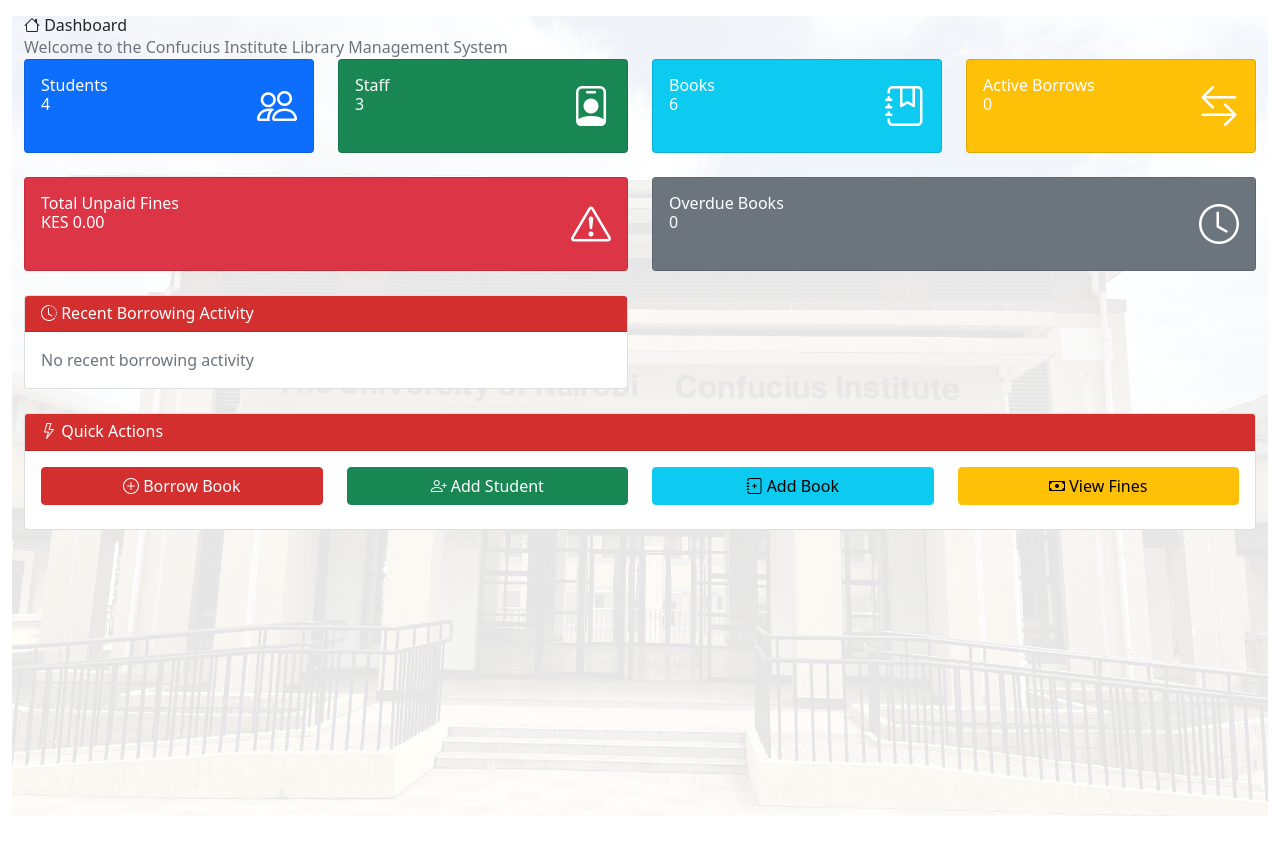
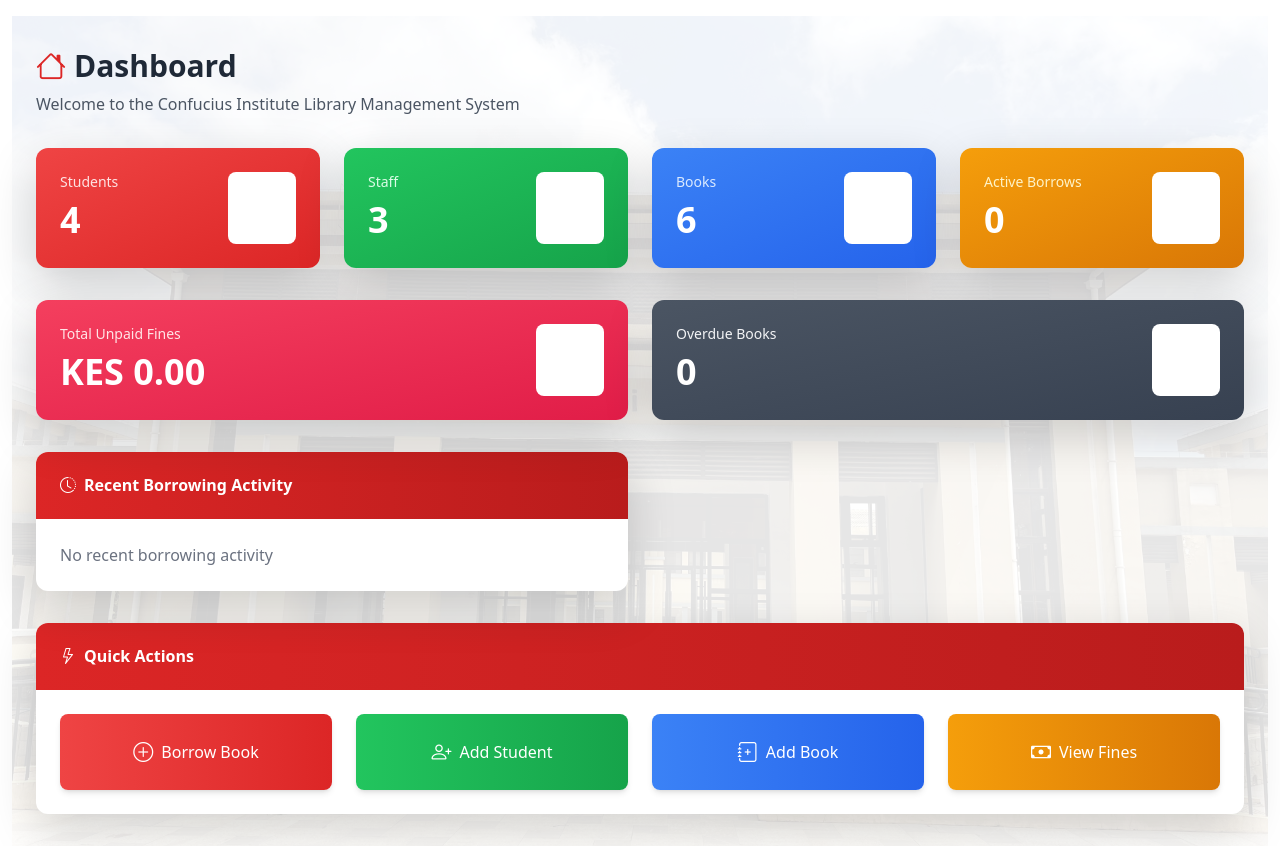
Before and after one commit to Joy-Ka/CIUON_Library_MS-main, a Flask app: page /dashboard/ in a window 1280 px wide. Shown: the part 72-918 px from the top of the page. Before the commit the page ends 888 px from the top, so only its background shows below. Run offline with Flask 3, Linux system fonts and the light colour scheme; a user stored in the database is signed in; data comes from the database, SQL or seed files in the repository; data that the repository does not hold is empty; some libraries are stand-ins or nearby versions.

Commit message:
Update dashboard layout with modern UI design and improved user experience
Refactors the dashboard page template to use Tailwind CSS for UI layout, replacing legacy Bootstrap components while preserving existing functionalities.

Replit-Commit-Author: Agent
Replit-Commit-Session-Id: be613452-3159-4f4d-a057-bf46f5bd1648
Replit-Commit-Checkpoint-Type: intermediate_checkpoint
Replit-Commit-Screenshot-Url: https://storage.googleapis.com/screenshot-production-us-central1/bafd40ae-12e8-4604-b39c-a005d7667c04/be613452-3159-4f4d-a057-bf46f5bd1648/rUH8uYv

```diff
--- a/templates/dashboard/index.html
+++ b/templates/dashboard/index.html
@@ -3,209 +3,188 @@
 {% block title %}Dashboard - Confucius Institute Library{% endblock %}
 
 {% block content %}
-<div class="dashboard-background">
-<div class="container-fluid">
-<div class="row">
-    <div class="col-12">
-        <h2><i class="bi bi-house"></i> Dashboard</h2>
-        <p class="text-muted">Welcome to the Confucius Institute Library Management System</p>
+<div class="min-h-screen bg-gradient-to-br from-gray-50 to-gray-100" style="background-image: linear-gradient(rgba(255, 255, 255, 0.9), rgba(255, 255, 255, 0.9)), url('/static/images/background.jpg'); background-size: cover; background-position: center; background-attachment: fixed;">
+    <div class="max-w-7xl mx-auto px-4 sm:px-6 lg:px-8 py-8">
+
+        <div class="mb-8">
+            <h2 class="text-3xl font-bold text-gray-800 flex items-center gap-2">
+                <i class="bi bi-house text-red-600"></i> Dashboard
+            </h2>
+            <p class="text-gray-600 mt-2">Welcome to the Confucius Institute Library Management System</p>
+        </div>
+
+        <div class="grid grid-cols-1 md:grid-cols-2 lg:grid-cols-4 gap-6 mb-8">
+            <div class="bg-gradient-to-br from-red-500 to-red-600 rounded-xl shadow-lg p-6 text-white transform transition hover:scale-105">
+                <div class="flex justify-between items-start">
+                    <div>
+                        <h5 class="text-red-100 text-sm font-medium mb-2">Students</h5>
+                        <h3 class="text-4xl font-bold">{{ total_students }}</h3>
+                    </div>
+                    <div class="bg-white bg-opacity-20 rounded-lg p-3">
+                        <i class="bi bi-people text-4xl"></i>
+                    </div>
                 </div>
             </div>
 
-<div class="row mb-4">
-    <div class="col-md-3">
-        <div class="card bg-primary text-white">
-            <div class="card-body">
-                <div class="d-flex justify-content-between">
+            <div class="bg-gradient-to-br from-green-500 to-green-600 rounded-xl shadow-lg p-6 text-white transform transition hover:scale-105">
+                <div class="flex justify-between items-start">
                     <div>
-                        <h5>Students</h5>
-                        <h3>{{ total_students }}</h3>
+                        <h5 class="text-green-100 text-sm font-medium mb-2">Staff</h5>
+                        <h3 class="text-4xl font-bold">{{ total_staff }}</h3>
                     </div>
-                    <div class="align-self-center">
-                        <i class="bi bi-people fs-1"></i>
+                    <div class="bg-white bg-opacity-20 rounded-lg p-3">
+                        <i class="bi bi-person-badge text-4xl"></i>
                     </div>
                 </div>
             </div>
+
+            <div class="bg-gradient-to-br from-blue-500 to-blue-600 rounded-xl shadow-lg p-6 text-white transform transition hover:scale-105">
+                <div class="flex justify-between items-start">
+                    <div>
+                        <h5 class="text-blue-100 text-sm font-medium mb-2">Books</h5>
+                        <h3 class="text-4xl font-bold">{{ total_books }}</h3>
                     </div>
-    </div>
-    <div class="col-md-3">
-        <div class="card bg-success text-white">
-            <div class="card-body">
-                <div class="d-flex justify-content-between">
-                    <div>
-                        <h5>Staff</h5>
-                        <h3>{{ total_staff }}</h3>
-                    </div>
-                    <div class="align-self-center">
-                        <i class="bi bi-person-badge fs-1"></i>
+                    <div class="bg-white bg-opacity-20 rounded-lg p-3">
+                        <i class="bi bi-journal-bookmark text-4xl"></i>
                     </div>
                 </div>
             </div>
+
+            <div class="bg-gradient-to-br from-amber-500 to-amber-600 rounded-xl shadow-lg p-6 text-white transform transition hover:scale-105">
+                <div class="flex justify-between items-start">
+                    <div>
+                        <h5 class="text-amber-100 text-sm font-medium mb-2">Active Borrows</h5>
+                        <h3 class="text-4xl font-bold">{{ active_borrows }}</h3>
                     </div>
-    </div>
-    <div class="col-md-3">
-        <div class="card bg-info text-white">
-            <div class="card-body">
-                <div class="d-flex justify-content-between">
-                    <div>
-                        <h5>Books</h5>
-                        <h3>{{ total_books }}</h3>
-                    </div>
-                    <div class="align-self-center">
-                        <i class="bi bi-journal-bookmark fs-1"></i>
-                    </div>
-                </div>
-            </div>
-        </div>
-    </div>
-    <div class="col-md-3">
-        <div class="card bg-warning text-white">
-            <div class="card-body">
-                <div class="d-flex justify-content-between">
-                    <div>
-                        <h5>Active Borrows</h5>
-                        <h3>{{ active_borrows }}</h3>
-                    </div>
-                    <div class="align-self-center">
-                        <i class="bi bi-arrow-left-right fs-1"></i>
-                    </div>
-                </div>
+                    <div class="bg-white bg-opacity-20 rounded-lg p-3">
+                        <i class="bi bi-arrow-left-right text-4xl"></i>
                     </div>
                 </div>
             </div>
         </div>
 
         {% if current_user.role == 'admin' %}
-<div class="row mb-4">
-    <div class="col-md-6">
-        <div class="card bg-danger text-white">
-            <div class="card-body">
-                <div class="d-flex justify-content-between">
+        <div class="grid grid-cols-1 md:grid-cols-2 gap-6 mb-8">
+            <div class="bg-gradient-to-br from-rose-500 to-rose-600 rounded-xl shadow-lg p-6 text-white transform transition hover:scale-105">
+                <div class="flex justify-between items-start">
                     <div>
-                        <h5>Total Unpaid Fines</h5>
-                        <h3>KES {{ "%.2f"|format(total_fines) }}</h3>
+                        <h5 class="text-rose-100 text-sm font-medium mb-2">Total Unpaid Fines</h5>
+                        <h3 class="text-4xl font-bold">KES {{ "%.2f"|format(total_fines) }}</h3>
                     </div>
-                    <div class="align-self-center">
-                        <i class="bi bi-exclamation-triangle fs-1"></i>
+                    <div class="bg-white bg-opacity-20 rounded-lg p-3">
+                        <i class="bi bi-exclamation-triangle text-4xl"></i>
                     </div>
                 </div>
             </div>
+
+            <div class="bg-gradient-to-br from-gray-600 to-gray-700 rounded-xl shadow-lg p-6 text-white transform transition hover:scale-105">
+                <div class="flex justify-between items-start">
+                    <div>
+                        <h5 class="text-gray-100 text-sm font-medium mb-2">Overdue Books</h5>
+                        <h3 class="text-4xl font-bold">{{ overdue_books|length }}</h3>
                     </div>
-    </div>
-    <div class="col-md-6">
-        <div class="card bg-secondary text-white">
-            <div class="card-body">
-                <div class="d-flex justify-content-between">
-                    <div>
-                        <h5>Overdue Books</h5>
-                        <h3>{{ overdue_books|length }}</h3>
-                    </div>
-                    <div class="align-self-center">
-                        <i class="bi bi-clock fs-1"></i>
-                    </div>
-                </div>
+                    <div class="bg-white bg-opacity-20 rounded-lg p-3">
+                        <i class="bi bi-clock text-4xl"></i>
                     </div>
                 </div>
             </div>
         </div>
         {% endif %}
 
-<div class="row">
-    <div class="col-md-6">
-        <div class="card">
-            <div class="card-header">
-                <h5><i class="bi bi-clock-history"></i> Recent Borrowing Activity</h5>
+        <div class="grid grid-cols-1 lg:grid-cols-2 gap-6 mb-8">
+            <div class="bg-white rounded-xl shadow-lg overflow-hidden">
+                <div class="bg-gradient-to-r from-red-600 to-red-700 px-6 py-4">
+                    <h5 class="text-white font-semibold flex items-center gap-2">
+                        <i class="bi bi-clock-history"></i> Recent Borrowing Activity
+                    </h5>
                 </div>
-            <div class="card-body">
+                <div class="p-6">
                     {% if recent_borrows %}
-                <div class="list-group list-group-flush">
+                    <div class="space-y-4">
                         {% for borrow in recent_borrows %}
-                    <div class="list-group-item">
-                        <div class="d-flex w-100 justify-content-between">
-                            <h6 class="mb-1">{{ borrow.book_ref.title }}</h6>
-                            <small>{{ borrow.borrowed_at.strftime('%Y-%m-%d %H:%M') }}</small>
+                        <div class="border-l-4 border-red-500 pl-4 py-2 hover:bg-gray-50 transition">
+                            <div class="flex justify-between items-start mb-1">
+                                <h6 class="font-semibold text-gray-800">{{ borrow.book_ref.title }}</h6>
+                                <small class="text-gray-500">{{ borrow.borrowed_at.strftime('%Y-%m-%d %H:%M') }}</small>
                             </div>
-                        <p class="mb-1">
+                            <p class="text-sm text-gray-700 mb-1">
                                 <strong>{{ borrow.borrower_type }}:</strong> {{ borrow.borrower_name }}
                             </p>
-                        <small class="text-muted">Due: {{ borrow.due_date.strftime('%Y-%m-%d') }}</small>
+                            <small class="text-gray-500">Due: {{ borrow.due_date.strftime('%Y-%m-%d') }}</small>
                         </div>
                         {% endfor %}
                     </div>
                     {% else %}
-                <p class="text-muted">No recent borrowing activity</p>
+                    <p class="text-gray-500">No recent borrowing activity</p>
                     {% endif %}
-            </div>
                 </div>
             </div>
 
             {% if overdue_books %}
-    <div class="col-md-6">
-        <div class="card">
-            <div class="card-header">
-                <h5><i class="bi bi-exclamation-triangle"></i> Overdue Books</h5>
+            <div class="bg-white rounded-xl shadow-lg overflow-hidden">
+                <div class="bg-gradient-to-r from-red-600 to-red-700 px-6 py-4">
+                    <h5 class="text-white font-semibold flex items-center gap-2">
+                        <i class="bi bi-exclamation-triangle"></i> Overdue Books
+                    </h5>
                 </div>
-            <div class="card-body">
-                <div class="list-group list-group-flush">
+                <div class="p-6">
+                    <div class="space-y-4">
                         {% for borrow in overdue_books[:5] %}
-                    <div class="list-group-item">
-                        <div class="d-flex w-100 justify-content-between">
-                            <h6 class="mb-1">{{ borrow.book_ref.title }}</h6>
-                            <small class="text-danger">{{ borrow.days_overdue }} days overdue</small>
+                        <div class="border-l-4 border-rose-500 pl-4 py-2 hover:bg-gray-50 transition">
+                            <div class="flex justify-between items-start mb-1">
+                                <h6 class="font-semibold text-gray-800">{{ borrow.book_ref.title }}</h6>
+                                <small class="text-red-600 font-medium">{{ borrow.days_overdue }} days overdue</small>
                             </div>
-                        <p class="mb-1">
+                            <p class="text-sm text-gray-700 mb-1">
                                 <strong>{{ borrow.borrower_type }}:</strong> {{ borrow.borrower_name }}
                             </p>
-                        <small class="text-muted">Due: {{ borrow.due_date.strftime('%Y-%m-%d') }}</small>
+                            <small class="text-gray-500">Due: {{ borrow.due_date.strftime('%Y-%m-%d') }}</small>
                         </div>
                         {% endfor %}
                     </div>
                     {% if overdue_books|length > 5 %}
-                <div class="text-center mt-2">
-                    <a href="{{ url_for('reports.overdue_items') }}" class="btn btn-sm btn-outline-primary">
+                    <div class="text-center mt-4">
+                        <a href="{{ url_for('reports.overdue_items') }}" class="inline-block px-4 py-2 border border-red-600 text-red-600 rounded-lg hover:bg-red-50 transition">
                             View All Overdue Items
                         </a>
                     </div>
                     {% endif %}
                 </div>
             </div>
-    </div>
             {% endif %}
         </div>
 
-<div class="row mt-4">
-    <div class="col-12">
-        <div class="card">
-            <div class="card-header">
-                <h5><i class="bi bi-lightning"></i> Quick Actions</h5>
+        <div class="bg-white rounded-xl shadow-lg overflow-hidden">
+            <div class="bg-gradient-to-r from-red-600 to-red-700 px-6 py-4">
+                <h5 class="text-white font-semibold flex items-center gap-2">
+                    <i class="bi bi-lightning"></i> Quick Actions
+                </h5>
             </div>
-            <div class="card-body">
-                <div class="row">
-                    <div class="col-md-3 mb-2">
-                        <a href="{{ url_for('borrowing.borrow_book') }}" class="btn btn-primary w-100">
-                            <i class="bi bi-plus-circle"></i> Borrow Book
+            <div class="p-6">
+                <div class="grid grid-cols-1 sm:grid-cols-2 lg:grid-cols-4 gap-4">
+                    <a href="{{ url_for('borrowing.borrow_book') }}" class="bg-gradient-to-r from-red-500 to-red-600 text-white px-6 py-4 rounded-lg flex items-center justify-center gap-2 hover:from-red-600 hover:to-red-700 transform transition hover:scale-105 shadow-md">
+                        <i class="bi bi-plus-circle text-xl"></i>
+                        <span class="font-medium">Borrow Book</span>
                     </a>
-                    </div>
-                    <div class="col-md-3 mb-2">
-                        <a href="{{ url_for('students.add_student') }}" class="btn btn-success w-100">
-                            <i class="bi bi-person-plus"></i> Add Student
+
+                    <a href="{{ url_for('students.add_student') }}" class="bg-gradient-to-r from-green-500 to-green-600 text-white px-6 py-4 rounded-lg flex items-center justify-center gap-2 hover:from-green-600 hover:to-green-700 transform transition hover:scale-105 shadow-md">
+                        <i class="bi bi-person-plus text-xl"></i>
+                        <span class="font-medium">Add Student</span>
                     </a>
-                    </div>
-                    <div class="col-md-3 mb-2">
-                        <a href="{{ url_for('books.add_book') }}" class="btn btn-info w-100">
-                            <i class="bi bi-journal-plus"></i> Add Book
+
+                    <a href="{{ url_for('books.add_book') }}" class="bg-gradient-to-r from-blue-500 to-blue-600 text-white px-6 py-4 rounded-lg flex items-center justify-center gap-2 hover:from-blue-600 hover:to-blue-700 transform transition hover:scale-105 shadow-md">
+                        <i class="bi bi-journal-plus text-xl"></i>
+                        <span class="font-medium">Add Book</span>
                     </a>
-                    </div>
-                    <div class="col-md-3 mb-2">
-                        <a href="{{ url_for('borrowing.list_fines') }}" class="btn btn-warning w-100">
-                            <i class="bi bi-cash"></i> View Fines
+
+                    <a href="{{ url_for('borrowing.list_fines') }}" class="bg-gradient-to-r from-amber-500 to-amber-600 text-white px-6 py-4 rounded-lg flex items-center justify-center gap-2 hover:from-amber-600 hover:to-amber-700 transform transition hover:scale-105 shadow-md">
+                        <i class="bi bi-cash text-xl"></i>
+                        <span class="font-medium">View Fines</span>
                     </a>
                 </div>
             </div>
         </div>
-        </div>
-    </div>
-</div>
+
     </div>
 </div>
 {% endblock %}
```
Lines whose indentation alone changed are shown as unchanged.
